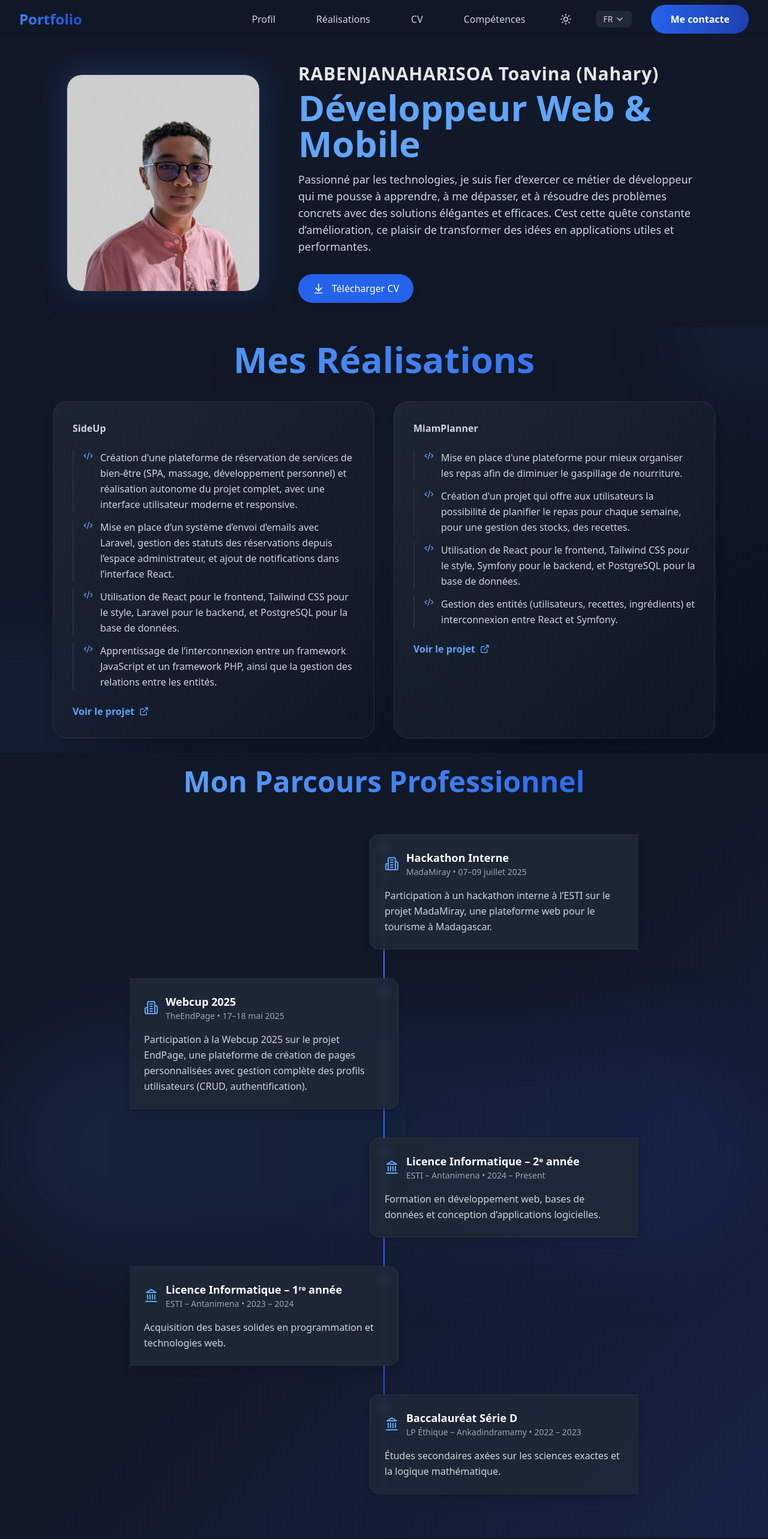
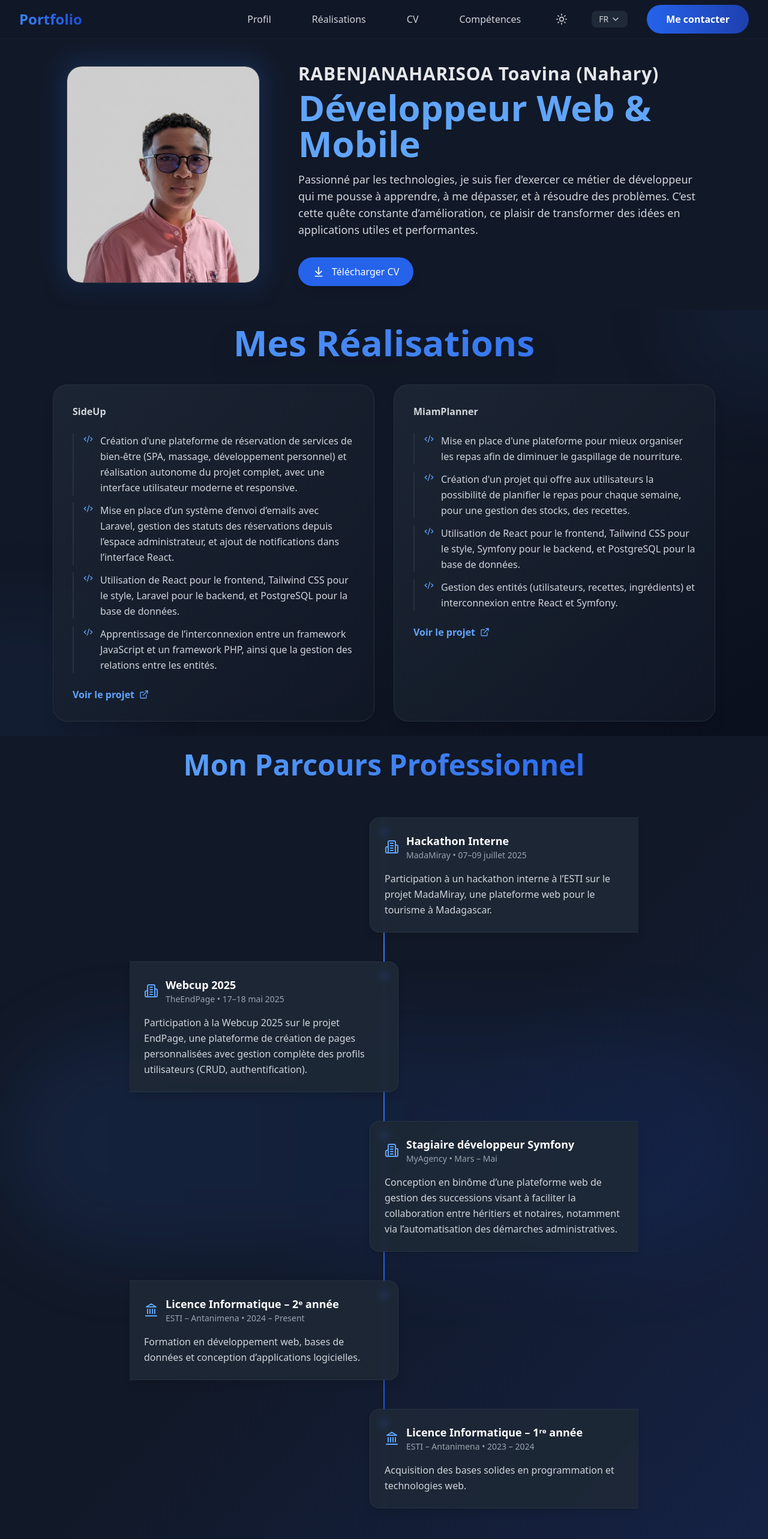
Before and after one commit to Nahary007/portfolio, a React (Vite) app: page / in a window 1280 px wide. Shown: the top 2566 px of the page at 60% size. Built offline with nearby package versions, Linux system fonts and the light colour scheme.

Commit message:
feat / Update Contact and Cv components with new social media links and experience section; improve text clarity in Introduction component

```diff
--- a/src/components/Contact.tsx
+++ b/src/components/Contact.tsx
@@ -1,7 +1,7 @@
 import { useRef, useState } from "react";
 import { motion } from "framer-motion";
 import emailjs from "@emailjs/browser";
-import { Mail, Phone, MapPin, Github, Linkedin } from "lucide-react";
+import { Mail, Phone, MapPin, Github, Linkedin, Facebook, MessageCircle } from "lucide-react";
 
 interface ContactProps {
   lang: string;
@@ -134,20 +134,6 @@ const Contact = ({ lang }: ContactProps) => {
               </div>
 
               <div>
-                <label htmlFor="objet" className="block text-sm font-medium text-gray-600 dark:text-gray-300 mb-2">
-                  {labels.subject}
-                </label>
-                <input
-                  type="text"
-                  name="subject"
-                  id="objet"
-                  required
-                  className="w-full px-4 py-3 rounded-xl border border-gray-300/50 dark:border-gray-700/50 bg-gray-100/50 dark:bg-gray-800/50 focus:ring-2 focus:ring-blue-500 focus:border-transparent transition-all duration-300 text-gray-900 dark:text-white placeholder-gray-500 dark:placeholder-gray-400"
-                  placeholder={labels.subjectPh}
-                />
-              </div>
-
-              <div>
                 <label htmlFor="message" className="block text-sm font-medium text-gray-600 dark:text-gray-300 mb-2">
                   {labels.message}
                 </label>
@@ -208,7 +194,7 @@ const Contact = ({ lang }: ContactProps) => {
               </div>
             </div>
 
-            <div className="bg-gray-100/80 dark:bg-gray-800/80 rounded-3xl p-8 shadow-xl border border-gray-300/50 dark:border-gray-700/50 backdrop-blur-md">
+            <div className="bg-gray-100/80 dark:bg-gray-800/80 rounded-3xl px-6 py-4 shadow-xl border border-gray-300/50 dark:border-gray-700/50 backdrop-blur-md">
               <div className="flex space-x-4">
                 <motion.a
                   href="https://github.com/Nahary007"
@@ -228,6 +214,28 @@ const Contact = ({ lang }: ContactProps) => {
                 >
                   <Linkedin className="w-5 h-5" />
                 </motion.a>
+
+                  {/* Facebook */}
+                <motion.a
+                  href="https://www.facebook.com/nahary.gd"
+                  target="_blank"
+                  rel="noopener noreferrer"
+                  whileHover={{ scale: 1.1, y: -2 }}
+                  className="p-3 bg-gray-100 dark:bg-gray-800 rounded-xl text-gray-600 dark:text-gray-300 hover:bg-blue-700 hover:text-white transition-all duration-300"
+                >
+                  <Facebook className="w-5 h-5" />
+                </motion.a>
+
+                {/* WhatsApp */}
+                <motion.a
+                  href="https://wa.me/261387904652"
+                  target="_blank"
+                  rel="noopener noreferrer"
+                  whileHover={{ scale: 1.1, y: -2 }}
+                  className="p-3 bg-gray-100 dark:bg-gray-800 rounded-xl text-gray-600 dark:text-gray-300 hover:bg-green-600 hover:text-white transition-all duration-300"
+                >
+                  <MessageCircle className="w-5 h-5" />
+                </motion.a>
               </div>
             </div>
           </motion.div>
--- a/src/components/Cv.tsx
+++ b/src/components/Cv.tsx
@@ -28,6 +28,16 @@ const Cv = ({ lang }: CvProps) => {
         `Participation in Webcup 2025 on the EndPage project, a platform for creating personalized pages with complete user profile management (CRUD, authentication).`,
     },
     {
+      type: "experience",
+      titre: lang === 'fr' ? "Stagiaire développeur Symfony" : "Symfony Developer Intern",
+      entreprise: "MyAgency",
+      dates: lang === 'fr' ? "Mars – Mai" : "March – May",
+      description: lang === 'fr'
+        ? `Conception en binôme d’une plateforme web de gestion des successions visant à faciliter la collaboration entre héritiers et notaires, notamment via l’automatisation des démarches administratives.`
+        : `Design in pairs of a web platform for estate management aimed at facilitating collaboration between heirs and notaries, particularly through the automation of administrative procedures.`,
+    },
+
+    {
       type: "diplome",
       titre: lang === 'fr' ? "Licence Informatique – 2ᵉ année" : "Bachelor's in Computer Science – 2nd year",
       institution: "ESTI – Antanimena",
@@ -40,14 +50,7 @@ const Cv = ({ lang }: CvProps) => {
       institution: "ESTI – Antanimena",
       annee: "2023 – 2024",
       description: lang === 'fr' ? "Acquisition des bases solides en programmation et technologies web." : "Acquisition of solid foundations in programming and web technologies.",
-    },
-    {
-      type: "diplome",
-      titre: lang === 'fr' ? "Baccalauréat Série D" : "Baccalaureate Series D",
-      institution: "LP Éthique – Ankadindramamy",
-      annee: "2022 – 2023",
-      description: lang === 'fr' ? "Études secondaires axées sur les sciences exactes et la logique mathématique." : "Secondary studies focused on exact sciences and mathematical logic.",
-    },
+    }
   ];
 
   return (
--- a/src/components/Header.tsx
+++ b/src/components/Header.tsx
@@ -33,7 +33,7 @@ export default function Header({ isDark, setIsDark, lang, setLang }: HeaderProps
           { name: 'Skills', href: '#competences' },
         ];
 
-  const contactButtonText = lang === 'fr' ? 'Me contacte' : 'Contact Me';
+  const contactButtonText = lang === 'fr' ? 'Me contacter' : 'Contact Me';
 
   return (
     <>
@@ -154,6 +154,32 @@ export default function Header({ isDark, setIsDark, lang, setLang }: HeaderProps
           </div>
         </div>
       </header>
+
+      {mobileMenuOpen && (
+        <div className="md:hidden fixed top-16 left-0 w-full h-[calc(100vh-4rem)] bg-white dark:bg-gray-900 z-40 border-b border-gray-200 dark:border-gray-800">
+          <nav className="flex flex-col px-6 py-4 space-y-4">
+            {navLinks.map((link) => (
+              <a
+                key={link.name}
+                href={link.href}
+                onClick={() => setMobileMenuOpen(false)}
+                className="text-gray-700 dark:text-gray-200 font-medium py-2 border-b border-gray-200 dark:border-gray-800"
+              >
+                {link.name}
+              </a>
+            ))}
+
+            <a
+              href="#contact"
+              onClick={() => setMobileMenuOpen(false)}
+              className="mt-4 text-center bg-gradient-to-r from-blue-600 to-blue-800 text-white py-3 rounded-xl font-semibold"
+            >
+              {contactButtonText}
+            </a>
+          </nav>
+        </div>
+      )}
+
     </>
   );
 }
--- a/src/components/Introduction.tsx
+++ b/src/components/Introduction.tsx
@@ -9,8 +9,8 @@ interface IntroductionProps {
 const Introduction = ({ lang }: IntroductionProps) => {
   const title = lang === 'fr' ? 'Développeur Web & Mobile' : 'Web & Mobile Developer';
   const paragraph = lang === 'fr' ?
-    "Passionné par les technologies, je suis fier d’exercer ce métier de développeur qui me pousse à apprendre, à me dépasser, et à résoudre des problèmes concrets avec des solutions élégantes et efficaces. C’est cette quête constante d’amélioration, ce plaisir de transformer des idées en applications utiles et performantes." :
-    "Passionate about technology, I am proud to work as a developer, a job that pushes me to learn, to excel, and to solve real-world problems with elegant and effective solutions. It is this constant quest for improvement, this pleasure of transforming ideas into useful and powerful applications.";
+    "Passionné par les technologies, je suis fier d’exercer ce métier de développeur qui me pousse à apprendre, à me dépasser, et à résoudre des problèmes. C’est cette quête constante d’amélioration, ce plaisir de transformer des idées en applications utiles et performantes." :
+    "Passionate about technology, I am proud to work as a developer, a job that pushes me to learn, excel, and solve problems. It is this constant quest for improvement, this pleasure in transforming ideas into useful and effective applications.";
   const downloadText = lang === 'fr' ? 'Télécharger CV' : 'Download CV';
 
   return (
```
